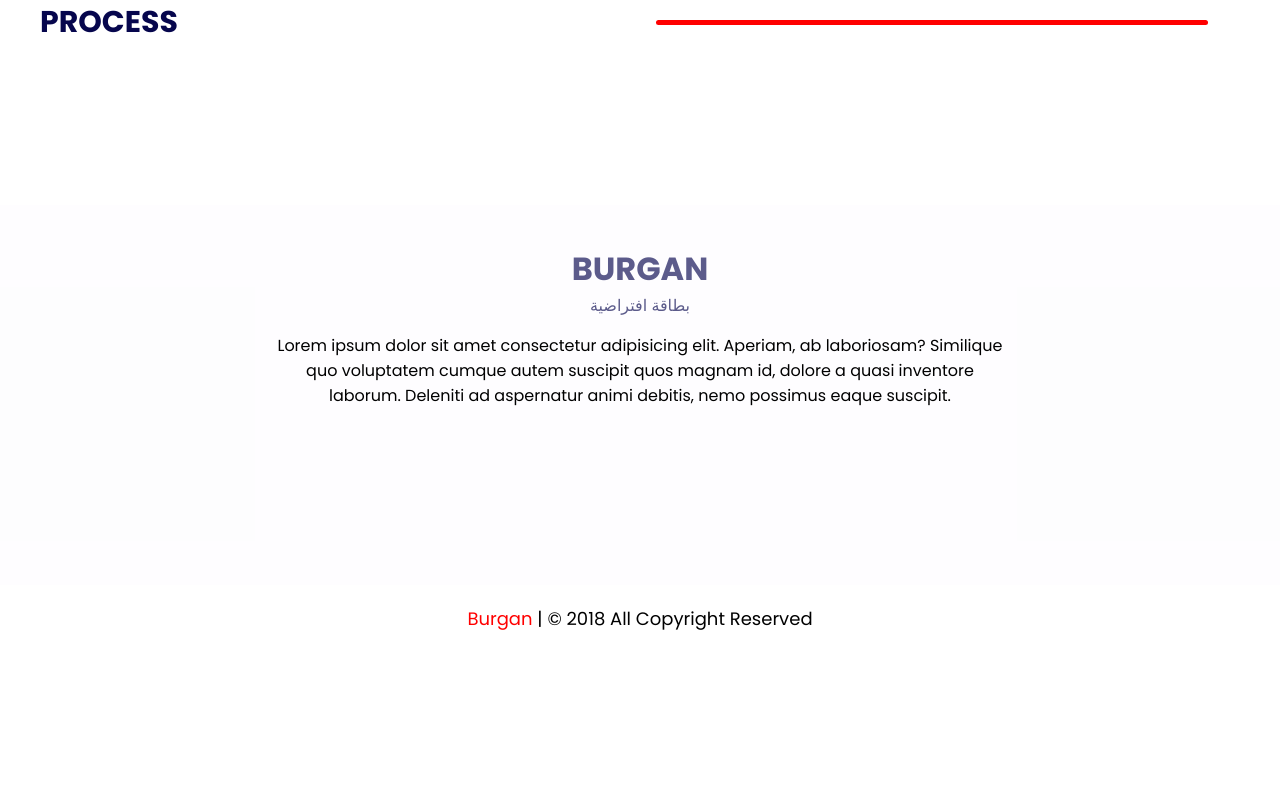
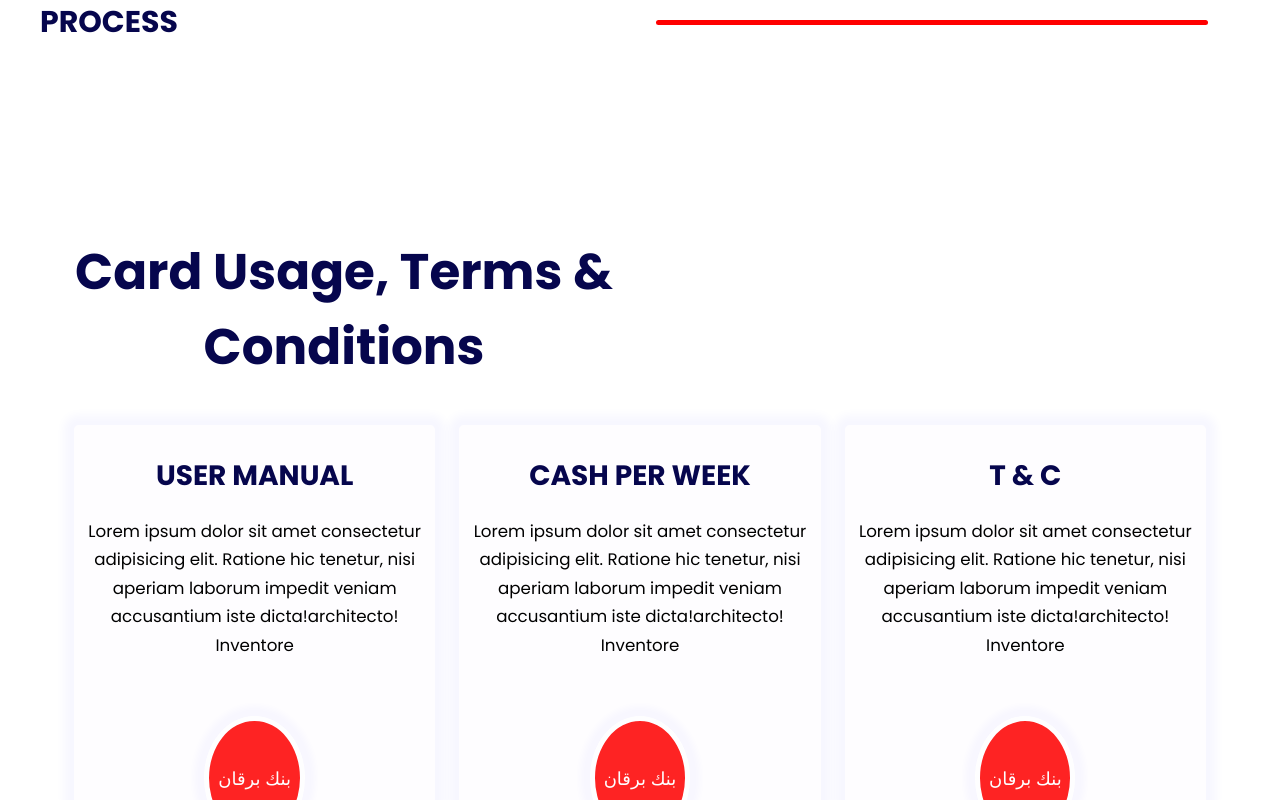
Before and after one commit to Kwarto/burgan, a React (Create React App) app: page /get-card in a window 1280 px wide. Shown: the part 2000-2800 px from the top of the page. Before the commit the page ends 2652 px from the top, so only its background shows below. Built offline with nearby package versions, Linux system fonts and the light colour scheme.

Commit message:
added cards usage section

```diff
--- a/src/components/cards/Cards.jsx
+++ b/src/components/cards/Cards.jsx
@@ -4,7 +4,8 @@ import {
   GridText, GridBtn, HeaderGridImg, MockUpImg,
   CardList, ListContainer, ListHeading, ListWrapper,
   CardDesignWrapper,CardDesign, CardSideText,
-  SecCard,SideItems,UseDirect
+  SecCard,SideItems,UseDirect, UsageAndTerms,
+  UsageCards, UsageList
 
 } from './CardsElement'
 import MobileImg from '../../images/mobile.png'
@@ -12,6 +13,24 @@ import CardmImg from '../../images/card-mockup.png'
 import {FaPlaneDeparture} from 'react-icons/fa'
 import {VscActivateBreakpoints} from 'react-icons/vsc'
 import {GiCash} from 'react-icons/gi'
+
+const usage = [
+  {
+    id: 1,
+    heading: 'User Manual',
+    caption: 'Lorem ipsum dolor sit amet consectetur adipisicing elit. Ratione hic tenetur, nisi aperiam laborum impedit veniam accusantium iste dicta!architecto! Inventore',
+  },
+  {
+    id: 2,
+    heading: 'Cash Per Week',
+    caption: 'Lorem ipsum dolor sit amet consectetur adipisicing elit. Ratione hic tenetur, nisi aperiam laborum impedit veniam accusantium iste dicta!architecto! Inventore',
+  },
+  {
+    id: 3,
+    heading: 'T & C',
+    caption: 'Lorem ipsum dolor sit amet consectetur adipisicing elit. Ratione hic tenetur, nisi aperiam laborum impedit veniam accusantium iste dicta!architecto! Inventore',
+  }
+]
 
 function Cards() {
   return (
@@ -23,7 +42,7 @@ function Cards() {
             <GridText>
             A virtual card is a digital card that only exists on your phone, which is why at burgan, our virtual card feature is called the burgan digital card. Get all the benefits of the burgan card - spend online, in-store and abroad while saving on currency conversion fees, with the extra layer of security of the burgan digital card.
             </GridText>
-            <GridBtn>Get your card now</GridBtn>
+            <a href="#process"><GridBtn>Get your card now</GridBtn></a>
           </HeaderGridText>
           <HeaderGridImg>
             <MockUpImg>
@@ -32,7 +51,7 @@ function Cards() {
           </HeaderGridImg>
         </CardHeadGrid>
        </CardsWrapper>
-       <CardList>
+       <CardList id='process'>
           <ListContainer className='container'>
             <ListHeading>
              <h1>Receive Your Burgan Card Anywhere</h1>
@@ -71,6 +90,23 @@ function Cards() {
        <UseDirect>
         <h3>PROCESS</h3>
        </UseDirect>
+       <UsageAndTerms>
+         <h1>Card Usage, Terms & Conditions</h1>
+         <UsageCards className='col-md-3 container'>
+           {
+            usage.map(({id, heading, caption}) => {
+              return(
+                <>
+                 <UsageList key={id}>
+                    <h2>{heading}</h2>
+                    <p>{caption}</p>
+                 </UsageList>
+                </>
+              )
+            })
+           }
+         </UsageCards>
+       </UsageAndTerms>
       </>
   )
 }
--- a/src/components/cards/CardsElement.jsx
+++ b/src/components/cards/CardsElement.jsx
@@ -196,7 +196,7 @@ export const SecCard = styled.div`
  position: absolute;
  transform: scale(1.04);
  top: 18rem;
- animation: animate 2s linear infinite;
+ animation:  2s linear infinite;
   @keyframes animate {
     0%{
       transform: translateX(0);
@@ -348,3 +348,154 @@ export const UseDirect = styled.div`
      }
   }
 `
+
+export const UsageAndTerms = styled.div`
+ padding: 30px 0;
+
+ h1{
+   font-size: 50px;
+   width: 60%;
+   text-align: center;
+   color: var(--text-color-t);
+   transform: translateX(-40px);
+   margin-bottom: 30px;
+ }
+
+ @media screen and (max-width: 1024px){
+   h1{
+     font-size: 35px;
+     transform: translateX(15px);
+   }
+ }
+
+ @media screen and (max-width: 768px){
+   h1{
+     font-size: 23px;
+     transform: translateX(10px);
+   }
+ }
+`
+
+export const UsageCards = styled.div`
+ min-height: 50vh;
+ height: 100%;
+ padding: 10px;
+
+ @media screen and (max-width: 1024px){
+   min-height: 30vh;
+ }
+
+ @media screen and (max-width: 768px){
+   padding: 2px;
+ }
+`
+
+export const UsageList = styled.div`
+   min-height: 200px;
+   background: rgba(174, 168, 226, 0.021);
+   box-shadow: var(--box-shadow);
+   border-radius: .3rem;
+   display: flex;
+   flex-direction: column;
+   align-items: center;
+   padding: 10px;
+   text-align: center;
+   position: relative;
+   &:after{
+      position: absolute;
+      content: 'بنك برقان';
+      width: 25%;
+      height: 30%;
+      bottom: -35px;
+      border-radius: 100%;
+      background: var(--btn-color);
+      box-shadow: var(--box-shadow);
+      color: var(--text-color);
+      display: flex;
+      justify-content: center;
+      align-items: center;
+      font-size: 18px;
+      opacity: 0.86;
+      border: 5px solid var(--text-color);
+      animation:  6s linear infinite;
+
+      @keyframes Spinner {
+         0%{
+           transform: rotate(0);
+         }
+         100%{
+            transform: rotate(360deg);
+         }
+      }
+      &:hover{
+         border: 5px solid rgba(174, 168, 226, 0.021);
+      }
+
+      @media screen and (max-width: 768px){
+         height: 28%;
+      }
+   }
+
+   &:hover{
+      background: var(--text-color);
+      transform: translateY(-8px);
+   }
+
+   h2{
+      padding: 20px 0;
+      text-transform: uppercase;
+      font-size: 28px;
+      color: var(--text-color-t);
+
+      @media screen and (max-width: 768px){
+         font-size: 20px;
+      }
+   }
+
+   p{
+      font-size: 16.7px;
+      line-height: 1.7;
+   }
+
+
+   @media screen and (max-width: 1024px){
+     min-height: 310px;
+     width: 400px;
+
+     :nth-child(3){
+      margin-left: 50%;
+      transform: translateY(10px);
+     }
+
+     p{
+      padding-top: 15px;
+      font-size: 15px;
+      line-height: 1.7;
+     }
+
+     &:after{
+       width: 23%;
+     }
+   }
+
+   @media screen and (max-width: 768px){
+     margin: 30px 0;
+     min-height: 300px;
+     width: 350px;
+
+     :nth-child(3){
+      margin-left: 0;
+      transform: translateY(10px);
+     }
+
+     p{
+      padding-top: 15px;
+      font-size: 15px;
+      line-height: 1.7;
+     }
+
+     &:after{
+       width: 23%;
+     }
+   }
+`
--- a/src/components/footer/FooterElement.jsx
+++ b/src/components/footer/FooterElement.jsx
@@ -34,6 +34,7 @@ export const FooterText = styled.article`
  }
 
  @media screen and (max-width: 768px){
+    padding: 10px 021;
     width: 100%;
     p{
         width: 100%;
```
